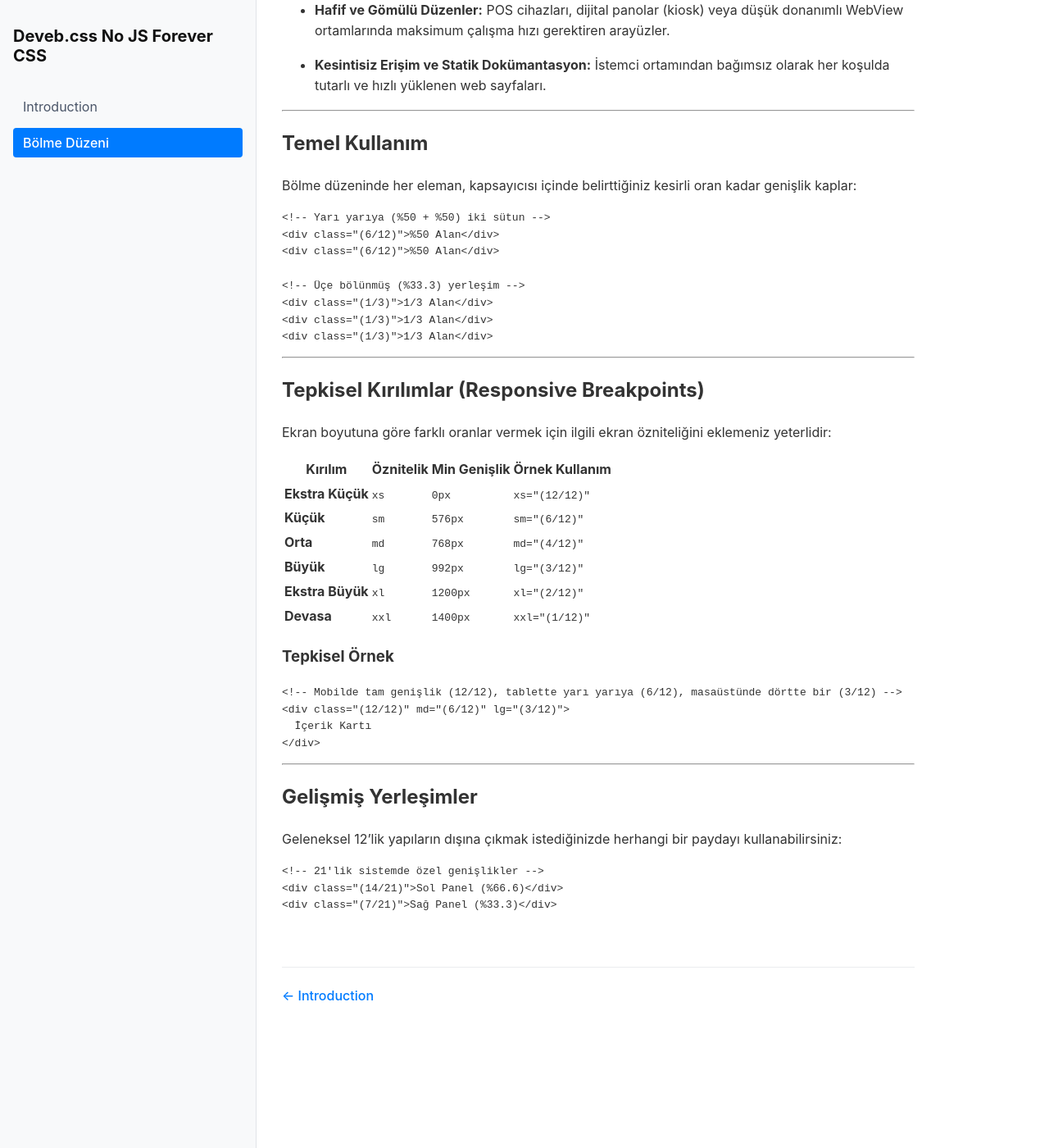
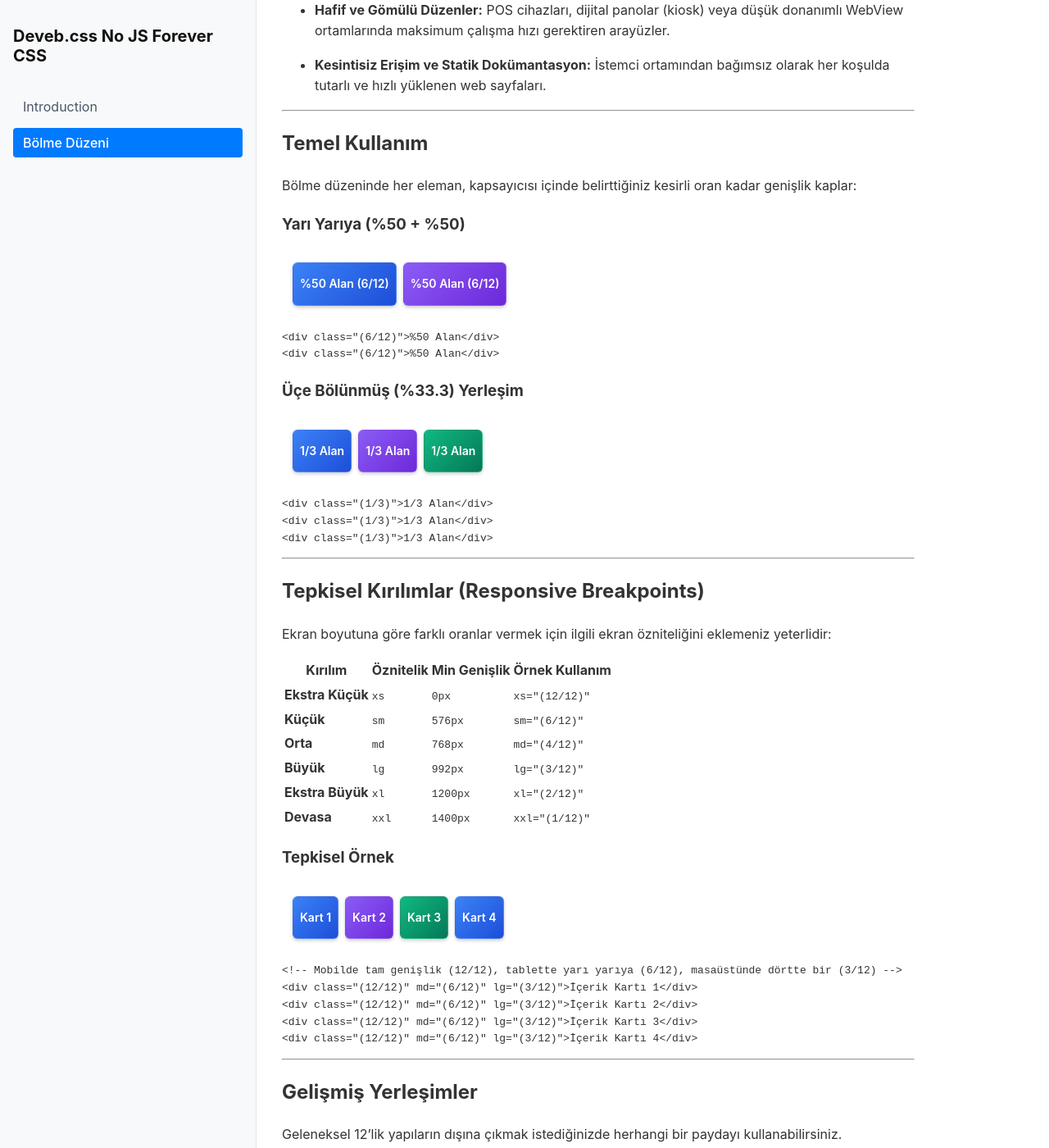
Before and after one commit to data-deveb/deveb.css, a Jekyll site: the page built from devebpages/_docs/grid.md, in a window 1280 px wide and 1400 px high, scrolled down 1123 px. Shown: the whole window at 82% size. Built offline with Jekyll 4.4.1, drawn with Linux system fonts in a browser that asks for light colours; before the commit the page ends 2395 px from its top, so only the background shows below that; some of the changed text lies outside the part shown.

Commit message:
Güncelleme

````diff
--- a/devebpages/_docs/grid.md
+++ b/devebpages/_docs/grid.md
@@ -4,6 +4,37 @@ title: "Bölme Düzeni"
 permalink: /docs/grid/
 nav_order: 2
 ---
+
+<style>
+  /* Dokümantasyon Canlı Demo Stilleri */
+  .demo-row {
+    display: flex;
+    flex-wrap: wrap;
+    gap: 8px;
+    background: rgba(255, 255, 255, 0.03);
+    border: 1px dashed rgba(255, 255, 255, 0.15);
+    padding: 12px;
+    border-radius: 8px;
+    margin-bottom: 16px;
+  }
+  .demo-box {
+    background: linear-gradient(135deg, #3b82f6 0%, #1d4ed8 100%);
+    color: #ffffff;
+    padding: 14px 8px;
+    text-align: center;
+    border-radius: 6px;
+    font-weight: 600;
+    font-size: 0.875rem;
+    box-shadow: 0 2px 4px rgba(0, 0, 0, 0.2);
+    border: 1px solid rgba(255, 255, 255, 0.1);
+  }
+  .demo-box-alt {
+    background: linear-gradient(135deg, #8b5cf6 0%, #6d28d9 100%);
+  }
+  .demo-box-accent {
+    background: linear-gradient(135deg, #10b981 0%, #047857 100%);
+  }
+</style>
 
 # Bölme Düzeni (Grid)
 
@@ -47,12 +78,27 @@ Geleneksel CSS frameworkleri, tasarımları kodlayanları sabit 12'lik grid kal
 
 Bölme düzeninde her eleman, kapsayıcısı içinde belirttiğiniz kesirli oran kadar genişlik kaplar:
 
+### Yarı Yarıya (%50 + %50)
+
+<div class="demo-row">
+  <div class="(6/12) demo-box">%50 Alan (6/12)</div>
+  <div class="(6/12) demo-box demo-box-alt">%50 Alan (6/12)</div>
+</div>
+
 ```html
-<!-- Yarı yarıya (%50 + %50) iki sütun -->
 <div class="(6/12)">%50 Alan</div>
 <div class="(6/12)">%50 Alan</div>
+```
 
-<!-- Üçe bölünmüş (%33.3) yerleşim -->
+### Üçe Bölünmüş (%33.3) Yerleşim
+
+<div class="demo-row">
+  <div class="(1/3) demo-box">1/3 Alan</div>
+  <div class="(1/3) demo-box demo-box-alt">1/3 Alan</div>
+  <div class="(1/3) demo-box demo-box-accent">1/3 Alan</div>
+</div>
+
+```html
 <div class="(1/3)">1/3 Alan</div>
 <div class="(1/3)">1/3 Alan</div>
 <div class="(1/3)">1/3 Alan</div>
@@ -75,21 +121,44 @@ Ekran boyutuna göre farklı oranlar vermek için ilgili ekran özniteliğini ek
 
 ### Tepkisel Örnek
 
+<div class="demo-row">
+  <div class="(12/12)" md="(6/12)" lg="(3/12)">
+    <div class="demo-box">Kart 1</div>
+  </div>
+  <div class="(12/12)" md="(6/12)" lg="(3/12)">
+    <div class="demo-box demo-box-alt">Kart 2</div>
+  </div>
+  <div class="(12/12)" md="(6/12)" lg="(3/12)">
+    <div class="demo-box demo-box-accent">Kart 3</div>
+  </div>
+  <div class="(12/12)" md="(6/12)" lg="(3/12)">
+    <div class="demo-box">Kart 4</div>
+  </div>
+</div>
+
 ```html
 <!-- Mobilde tam genişlik (12/12), tablette yarı yarıya (6/12), masaüstünde dörtte bir (3/12) -->
-<div class="(12/12)" md="(6/12)" lg="(3/12)">
-  İçerik Kartı
-</div>
+<div class="(12/12)" md="(6/12)" lg="(3/12)">İçerik Kartı 1</div>
+<div class="(12/12)" md="(6/12)" lg="(3/12)">İçerik Kartı 2</div>
+<div class="(12/12)" md="(6/12)" lg="(3/12)">İçerik Kartı 3</div>
+<div class="(12/12)" md="(6/12)" lg="(3/12)">İçerik Kartı 4</div>
 ```
+
 
 ---
 
 ## Gelişmiş Yerleşimler
 
-Geleneksel 12'lik yapıların dışına çıkmak istediğinizde herhangi bir paydayı kullanabilirsiniz:
+Geleneksel 12'lik yapıların dışına çıkmak istediğinizde herhangi bir paydayı kullanabilirsiniz.
+
+### 21'lik Sistem Örneği (%66.6 + %33.3)
+
+<div class="demo-row">
+  <div class="(14/21) demo-box">Sol Panel (14/21)</div>
+  <div class="(7/21) demo-box demo-box-alt">Sağ Panel (7/21)</div>
+</div>
 
 ```html
-<!-- 21'lik sistemde özel genişlikler -->
 <div class="(14/21)">Sol Panel (%66.6)</div>
 <div class="(7/21)">Sağ Panel (%33.3)</div>
 ```
````
Also changed, not shown: 1 other file.
